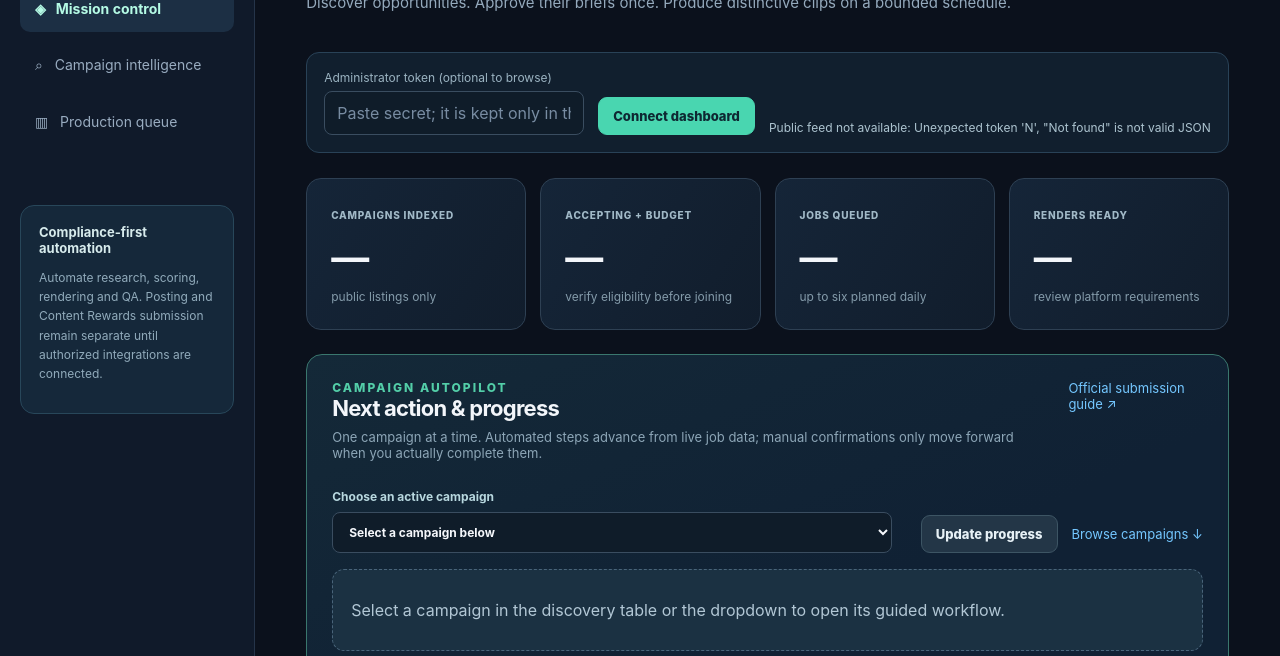
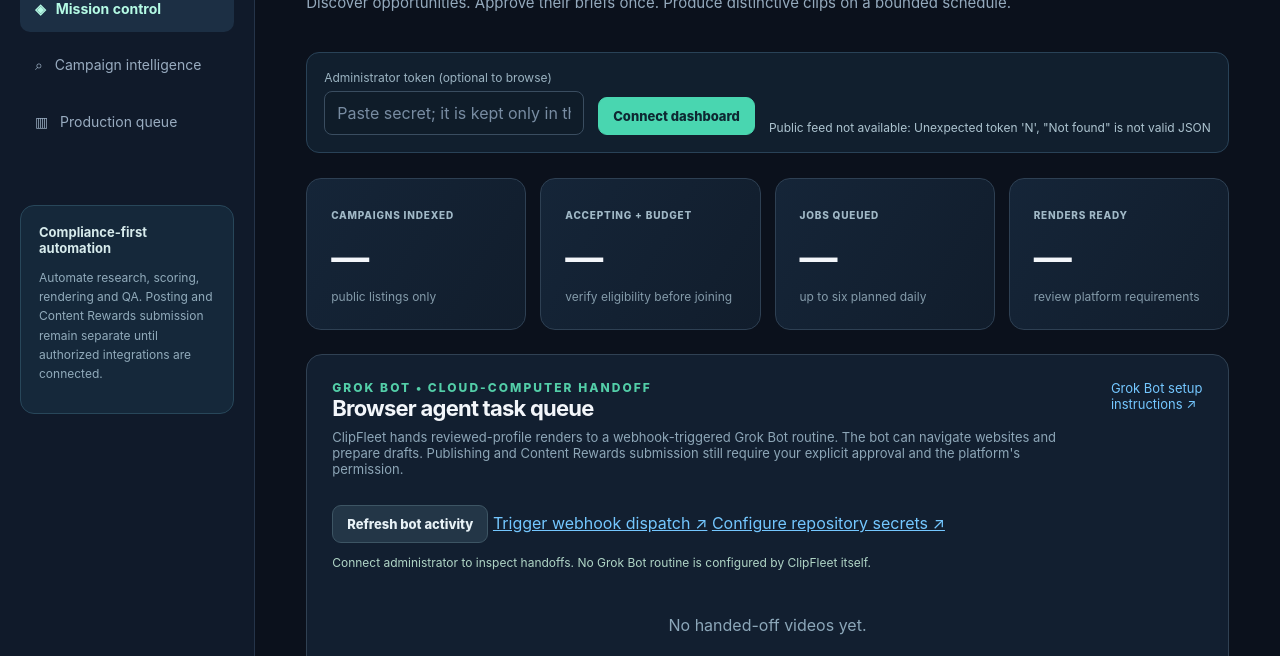
Before and after one commit to amiddlebrook/Clipfleet, a website: page public/index.html in a window 1280 px wide. Shown: the part 144-800 px from the top of the page. Drawn offline with Linux system fonts and the light colour scheme; no server answers.

Commit message:
Add Grok Bot cloud-agent handoff status and setup navigation to dashboard

```diff
--- a/public/index.html
+++ b/public/index.html
@@ -3,6 +3,17 @@
 <main><header class="top"><div><div class="eyebrow">CONTENT REWARDS PIPELINE</div><h1>Mission control <span class="dot"></span></h1><p>Discover opportunities. Approve their briefs once. Produce distinctive clips on a bounded schedule.</p></div><a class="minor" href="https://contentrewards.com/c/discover" rel="noopener noreferrer" target="_blank">Official campaign directory ↗</a></header>
 <div class="auth"><div><label for="token">Administrator token (optional to browse)</label><input id="token" placeholder="Paste secret; it is kept only in this tab's memory" type="password" autocomplete="off"></div><button class="primary" id="connect">Connect dashboard</button><span id="connection" class="status">Loading public campaigns…</span></div>
 <div class="stats"><div class="stat"><small>CAMPAIGNS INDEXED</small><strong id="s-campaigns">—</strong><span>public listings only</span></div><div class="stat"><small>ACCEPTING + BUDGET</small><strong id="s-active">—</strong><span>verify eligibility before joining</span></div><div class="stat"><small>JOBS QUEUED</small><strong id="s-queued">—</strong><span>up to six planned daily</span></div><div class="stat"><small>RENDERS READY</small><strong id="s-ready">—</strong><span>review platform requirements</span></div></div>
+<section class="panel grokbot-panel" id="grokbot">
+ <div class="panel-head"><div><div class="eyebrow">GROK BOT • CLOUD-COMPUTER HANDOFF</div>
+ <h2>Browser agent task queue</h2>
+ <p>ClipFleet hands reviewed-profile renders to a webhook-triggered Grok Bot routine. The bot can navigate websites and prepare drafts. Publishing and Content Rewards submission still require your explicit approval and the platform's permission.</p></div>
+ <a class="minor" href="https://github.com/amiddlebrook/Clipfleet/blob/main/docs/GROKBOT-INTEGRATION.md" rel="noopener noreferrer" target="_blank">Grok Bot setup instructions ↗</a></div>
+ <div class="grokbot-actions"><button id="grokbot-refresh" type="button">Refresh bot activity</button>
+ <a class="grokbot-link" href="https://github.com/amiddlebrook/Clipfleet/actions/workflows/grokbot-dispatch.yml" target="_blank" rel="noopener noreferrer">Trigger webhook dispatch ↗</a>
+ <a class="grokbot-link" href="https://github.com/amiddlebrook/Clipfleet/settings/secrets/actions" target="_blank" rel="noopener noreferrer">Configure repository secrets ↗</a></div>
+ <p id="grokbot-status" class="feedback" role="status" aria-live="polite">Connect administrator to inspect handoffs. No Grok Bot routine is configured by ClipFleet itself.</p>
+ <div id="grokbot-tasks" class="grokbot-list"><p class="empty">No handed-off videos yet.</p></div>
+</section>
 <section class="panel journey-panel" id="journey">
  <div class="panel-head"><div><div class="eyebrow">CAMPAIGN AUTOPILOT</div><h2>Next action &amp; progress</h2><p>One campaign at a time. Automated steps advance from live job data; manual confirmations only move forward when you actually complete them.</p></div><a class="minor" href="https://help.contentrewards.com/en/articles/15319814-submit-a-video" target="_blank" rel="noopener noreferrer">Official submission guide ↗</a></div>
  <div class="journey-heading"><label>Choose an active campaign<select id="journey-picker"><option value="">Select a campaign below</option></select></label><div class="journey-actions"><button id="journey-refresh" type="button">Update progress</button><a href="#campaigns" class="minor">Browse campaigns ↓</a></div></div>
@@ -49,4 +60,4 @@
 <label class="full-label confirmation"><input name="requires_preapproval" type="checkbox"> Brand requires draft pre-approval</label>
 <label class="full-label confirmation"><input name="draft_approved" type="checkbox"> Where required, the brand approved my actual draft before this run</label><label>Versions per campaign <select name="max_variants"><option value="1">1</option><option value="2" selected>2</option><option value="3">3</option></select></label><label>Campaign-approved creative <select name="allows_original_graphic"><option value="true">Original graphics allowed</option><option value="false">Brand footage required</option></select></label><label>Footage path (if applicable)<input name="source_video" placeholder="assets/campaign-footage.mp4"></label><label>Or brand MP4 HTTPS asset URL<input type="url" name="source_video_url" placeholder="https://authorized-cdn.example/clip.mp4"></label><div class="verify"><label><input type="checkbox" name="verified_eligibility" required> My Content Rewards account has joined and is eligible.</label><label><input type="checkbox" name="assets_licensed" required> I have confirmed permission to use these assets/creative.</label><label><input type="checkbox" name="brief_reviewed" required> I read every requirement and this format is allowed.</label></div><button type="submit" class="primary">Authorize &amp; arm automatic rendering</button><span id="approved-status" class="feedback"></span></form></section>
 <section class="panel"><div class="panel-head"><div><h2>Production queue</h2><p>Runs through GitHub Actions with FFmpeg.</p></div><button id="plan">Plan approved jobs</button></div><div id="jobs" class="jobs"><p class="empty">No jobs loaded.</p></div><div class="alert"><strong>Critical 30-minute window</strong><p>After posting a public clip on your verified social account, you must submit the URL to the correct Content Rewards campaign within 30 minutes. Rendering is not a submission.</p><a href="https://help.contentrewards.com/en/articles/15319814-submit-a-video" target="_blank" rel="noopener noreferrer">Read submission rules ↗</a></div></section></div>
-<footer><span>ClipFleet · zero mandatory paid integrations · AI optional · documented rights only</span><span>GitHub Actions + Cloudflare Workers + D1</span></footer></main></div><script src="/journey.js" defer></script><script src="/app.js" defer></script></body></html>
+<footer><span>ClipFleet · zero mandatory paid integrations · AI optional · documented rights only</span><span>GitHub Actions + Cloudflare Workers + D1</span></footer></main></div><script src="/grokbot.js" defer></script><script src="/journey.js" defer></script><script src="/app.js" defer></script></body></html>
```
